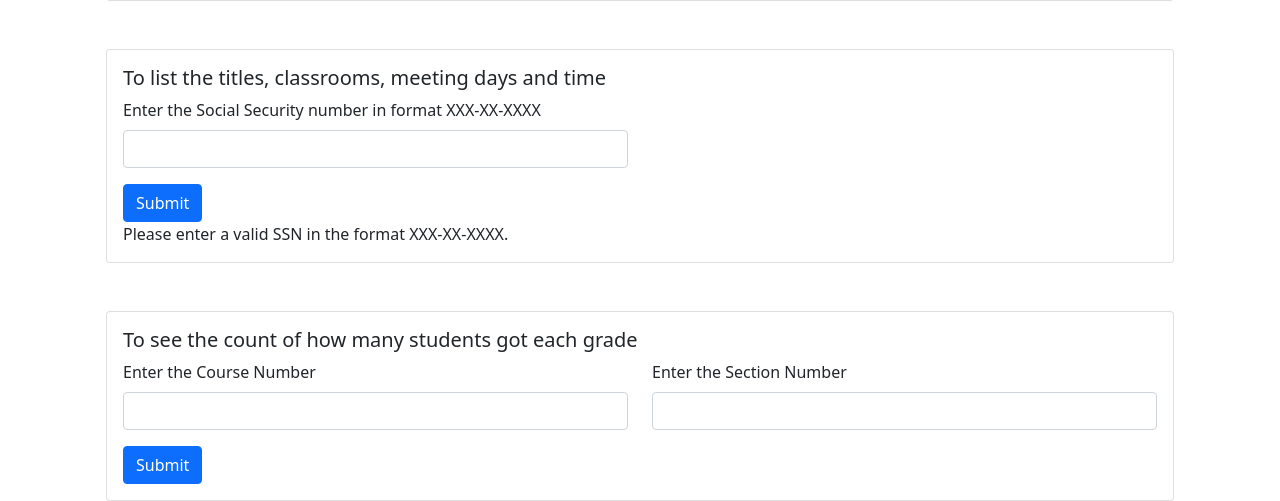
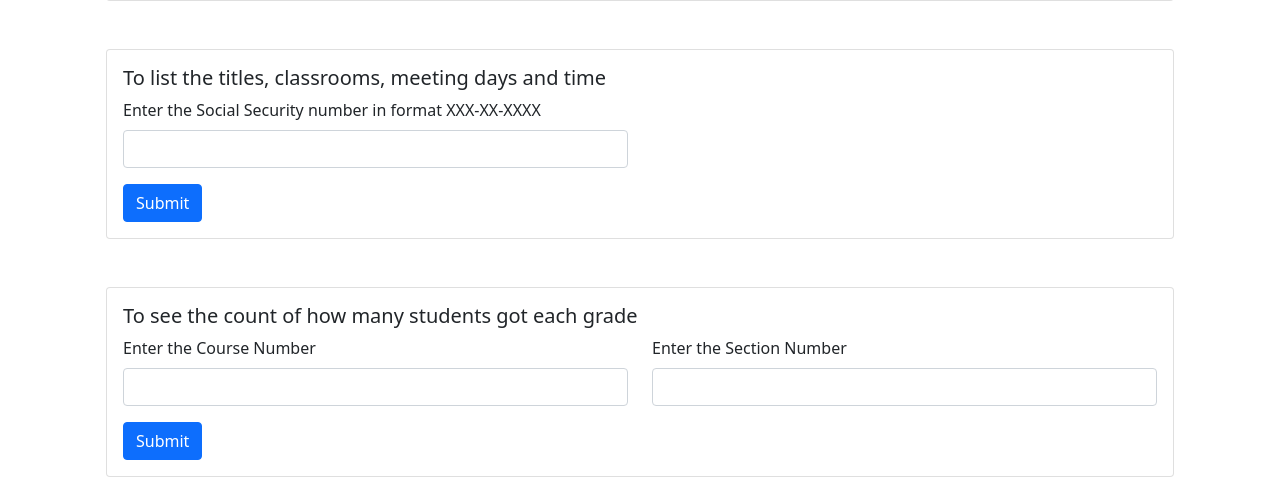
Before and after one commit to guidoasbun/homepage, a PHP site: page /professors.php in a window 1280 px wide. Shown: the part 407-908 px from the top of the page. After the commit the page ends 884 px from the top, so only its background shows below. Run offline with PHP 8.4, Linux system fonts and the light colour scheme.

Commit message:
input checks and returns for professor page

```diff
--- a/database.php
+++ b/database.php
@@ -1,5 +1,5 @@
 <?php
-    $db_server = "localhost";
+    $db_server = "127.0.0.1";
     $db_username = "root";
     $db_password = "my-secret-pw";
     $db_name = "CPSC332DB";
--- a/professors.php
+++ b/professors.php
@@ -1,32 +1,7 @@
 <?php
-    include 'database.php';
-
-        // Define a function to validate the SSN format
-        function isValidSSN($ssn) {
-          // SSN format: 3 digits, a dash, 2 digits, a dash, 4 digits
-          return preg_match("/^\d{3}-\d{2}-\d{4}$/", $ssn);
-      }
-
-      $ssnError = "";
-
-      if ($_SERVER["REQUEST_METHOD"] == "POST") {
-          $ssn = $_POST['ssn'];
-
-          if (!isValidSSN($ssn)) {
-              $ssnError = "Please enter a valid SSN in the format XXX-XX-XXXX.";
-          } else {
-              // Process valid SSN, e.g., save to the database or perform other actions
-              // ...
-
-          }
-        }
-
-
-
+    include "database.php";
 
     mysqli_close($conn);
-
-
 ?>
 
 <!DOCTYPE html>
@@ -120,23 +95,16 @@
                 if(($_SERVER["REQUEST_METHOD"] == "POST")) {
                   $ssn = filter_input(INPUT_POST, 'ssn', FILTER_SANITIZE_SPECIAL_CHARS);
 
-                  $ssn = str_replace("-", "", $ssn);
+                    if ($ssn !== null) {
+                        $ssn = str_replace("-", "", $ssn);
+                    }
 
                   // Enter the SQL query here
 
 
-
-
-
-
-
-
-
-
-
-                  echo $ssn;
-                }elseif(empty($ssn)) {
-                  echo "Please enter a valid SSN in the format XXX-XX-XXXX.";
+                  echo "The SSN you entered is {$ssn}";
+                }else{
+                    echo "";
                 }
                 ?>
 
@@ -146,25 +114,49 @@
         <div class="card mt-5">
             <div class="card-body">
                 <h5 class="card-title">To see the count of how many students got each grade</h5>
-                <form>
+                <form action="<?php htmlspecialchars($_SERVER["PHP_SELF"]) ?>" method="post">
                   <div class="row mb-3">
                     <div class="col-md-6">
                       <label for="exampleInputCourseNum" class="form-label">Enter the Course Number</label>
-                      <input type="text" class="form-control" id="exampleInputCourseNum" >
+                        <input
+                                type="text"
+                                class="form-control"
+                                id="courseNum"
+                                name="courseNum"
+                                pattern="^\d{4}$"
+                                maxlength="4"
+                                title="Course Number must be exactly 4 digits."
+                                required>
                     </div>
                     <div class="col-md-6">
                       <label for="exampleInputSectionNum" class="form-label">Enter the Section Number</label>
-                      <input type="text" class="form-control" id="exampleInputSectionNum" >
+                        <input
+                                type="text"
+                                class="form-control"
+                                id="sectionNum"
+                                name="sectionNum"
+                                pattern="^\d{2}$"
+                                maxlength="2"
+                                title="Section Number must be exactly 2 digits."
+                                required>
                     </div>
                   </div>
-                  <button type="submit" class="btn btn-primary">Submit</button>
+                  <button type="submit" name="submit" class="btn btn-primary">Submit</button>
                 </form>
+                <!-- TODO: Input PHP code here -->
+                <?php
+
+                    if(($_SERVER["REQUEST_METHOD"] == "POST")) {
+                        $courseNum = filter_input(INPUT_POST, 'courseNum', FILTER_SANITIZE_SPECIAL_CHARS);
+                        $sectionNum = filter_input(INPUT_POST, 'sectionNum', FILTER_SANITIZE_SPECIAL_CHARS);
 
 
-                <!-- TODO: Input PHP code here -->
+                        // Enter the SQL query here
+                        echo "The course number you entered is: {$courseNum} <br>";
+                        echo "The section number you entered is: {$sectionNum} <br>";
 
-
-
+                    }
+                ?>
             </div>
         </div>
 
```
